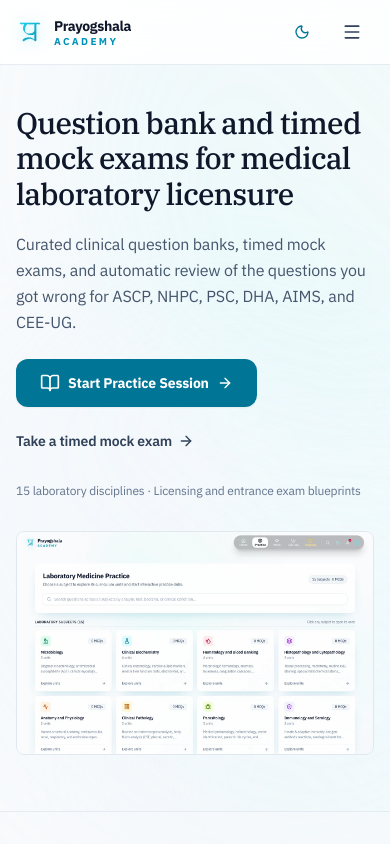
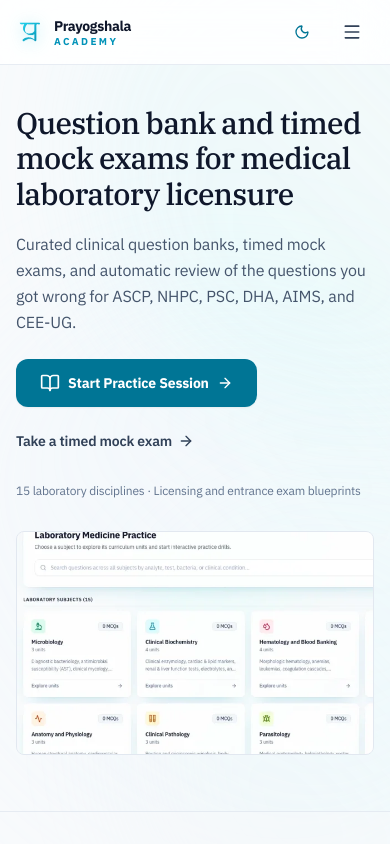
Before and after one commit to sujay-515/Prayogshala-Academy, a React (Vite) app: page / in a window 390 px wide. Shown: the top 844 px of the page. Built offline with nearby package versions, Linux system fonts and the light colour scheme; no server answers.

Commit message:
feat(hero): add legible mobile-cropped practice preview for small viewports

```diff
--- a/src/components/home/HeroSection.tsx
+++ b/src/components/home/HeroSection.tsx
@@ -19,6 +19,10 @@ export const HeroSection: React.FC<HeroSectionProps> = ({
     theme === 'dark'
       ? '/brand/screenshots/practice-dark.webp'
       : '/brand/screenshots/practice-light.webp';
+  const screenshotMobileSrc =
+    theme === 'dark'
+      ? '/brand/screenshots/practice-mobile-dark.webp'
+      : '/brand/screenshots/practice-mobile-light.webp';
 
   return (
     <section
@@ -71,6 +75,11 @@ export const HeroSection: React.FC<HeroSectionProps> = ({
           {/* Right Column: Single Flat Framed Practice Screenshot (7/12 on desktop) */}
           <div className="lg:col-span-7 order-2">
             <div className="overflow-hidden rounded-lg border border-slate-200 dark:border-white/10 bg-slate-100 dark:bg-slate-900 aspect-[16/10] w-full">
+              <picture className="w-full h-full block">
+                <source
+                  media="(max-width: 639px)"
+                  srcSet={screenshotMobileSrc}
+                />
                 <img
                   src={screenshotSrc}
                   alt="Practice mode interface with clinical question and explanation"
@@ -81,6 +90,7 @@ export const HeroSection: React.FC<HeroSectionProps> = ({
                   decoding="async"
                   className="w-full h-full object-cover object-top block"
                 />
+              </picture>
             </div>
           </div>
         </div>
```
Also changed, not shown: public/brand/screenshots/practice-mobile-dark.webp (added), public/brand/screenshots/practice-mobile-light.webp (added). Lines whose indentation alone changed are shown as unchanged.
